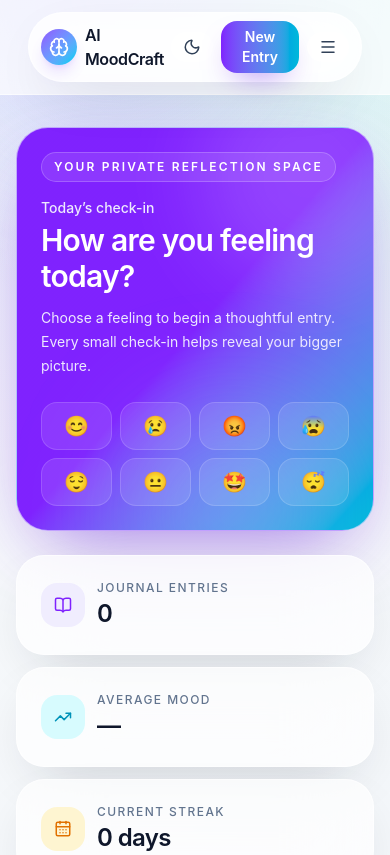
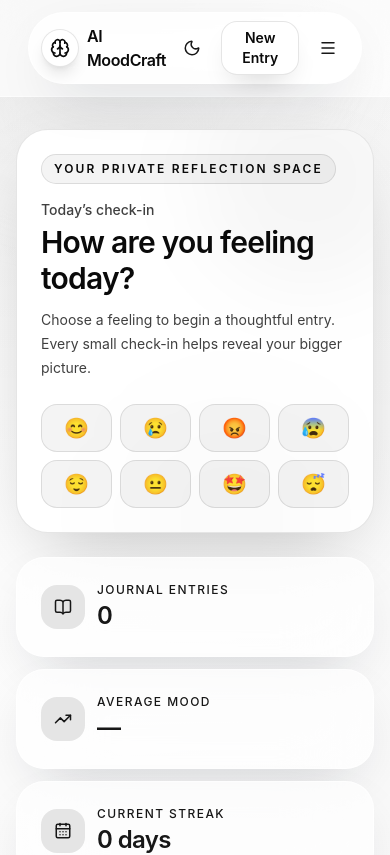
Before and after one commit to WilWilbert123/AIMoodCraft, a React (Vite) app: page / in a window 390 px wide. Shown: the top 855 px of the page. Built offline with nearby package versions, Linux system fonts and the light colour scheme; no server answers; the database is empty.

Commit message:
style(theme): refactor light and dark modes to strict black and white palette

```diff
--- a/src/components/layout/Header.tsx
+++ b/src/components/layout/Header.tsx
@@ -24,16 +24,16 @@ export const Header: React.FC<HeaderProps> = ({ isDark = false, onToggleTheme })
       <div className="container-custom">
         <div className="relative flex items-center justify-between rounded-full border border-white/60 bg-white/70 px-3 py-2 shadow-[0_20px_60px_-24px_rgba(15,23,42,0.24)] backdrop-blur-xl dark:border-slate-800/80 dark:bg-slate-950/80">
           <div className="flex items-center gap-2">
-            <div className="rounded-full bg-gradient-to-br from-violet-500 to-cyan-400 p-2 shadow-lg shadow-violet-500/20">
-              <Brain className="h-5 w-5 text-white" />
+            <div className="rounded-full border border-black/10 bg-white p-2 shadow-lg shadow-black/10 dark:border-white/10 dark:bg-neutral-950">
+              <Brain className="h-5 w-5 text-neutral-950 dark:text-white" />
             </div>
-            <span className="text-base font-semibold tracking-tight text-slate-900 dark:text-slate-100">AI MoodCraft</span>
+            <span className="text-base font-semibold tracking-tight text-neutral-950 dark:text-white">AI MoodCraft</span>
           </div>
 
           <nav className="hidden items-center gap-6 md:flex">
-            <Link to="/" className="text-sm font-medium text-slate-600 transition-colors hover:text-slate-900 dark:text-slate-300 dark:hover:text-white">Dashboard</Link>
-            <Link to="/journal" className="text-sm font-medium text-slate-600 transition-colors hover:text-slate-900 dark:text-slate-300 dark:hover:text-white">Journal</Link>
-            <Link to="/insights" className="text-sm font-medium text-slate-600 transition-colors hover:text-slate-900 dark:text-slate-300 dark:hover:text-white">Insights</Link>
+            <Link to="/" className="text-sm font-medium text-neutral-700 transition-colors hover:text-black dark:text-neutral-300 dark:hover:text-white">Dashboard</Link>
+            <Link to="/journal" className="text-sm font-medium text-neutral-700 transition-colors hover:text-black dark:text-neutral-300 dark:hover:text-white">Journal</Link>
+            <Link to="/insights" className="text-sm font-medium text-neutral-700 transition-colors hover:text-black dark:text-neutral-300 dark:hover:text-white">Insights</Link>
           </nav>
 
           <div className="flex items-center gap-2">
--- a/src/components/ui/Button.tsx
+++ b/src/components/ui/Button.tsx
@@ -21,7 +21,7 @@ export const Button: React.FC<ButtonProps> = ({
   const baseStyles = 'inline-flex items-center justify-center rounded-2xl font-semibold transition-all duration-200 focus:outline-none focus:ring-2 focus:ring-offset-2 disabled:opacity-50 disabled:cursor-not-allowed active:scale-[0.98]';
 
   const variantStyles = {
-    primary: 'bg-gradient-to-r from-violet-600 to-cyan-500 text-white shadow-[0_14px_30px_-14px_rgba(124,58,237,0.65)] hover:from-violet-500 hover:to-cyan-400 focus:ring-violet-500 dark:from-violet-500 dark:to-cyan-400',
+    primary: 'border border-black/10 bg-white text-neutral-950 shadow-[0_14px_30px_-14px_rgba(0,0,0,0.22)] hover:bg-neutral-100 focus:ring-black dark:border-white/10 dark:bg-neutral-950 dark:text-white dark:hover:bg-neutral-800 dark:focus:ring-white',
     secondary: 'bg-slate-900/90 text-white hover:bg-slate-800 focus:ring-slate-400 dark:bg-slate-100 dark:text-slate-900 dark:hover:bg-slate-200',
     danger: 'bg-red-500 hover:bg-red-600 text-white focus:ring-red-500 dark:bg-red-600 dark:hover:bg-red-500',
     success: 'bg-emerald-500 hover:bg-emerald-600 text-white focus:ring-emerald-500 dark:bg-emerald-600 dark:hover:bg-emerald-500',
--- a/src/index.css
+++ b/src/index.css
@@ -10,21 +10,53 @@
   body {
     @apply min-h-screen bg-slate-50 text-slate-900 antialiased transition-colors duration-300 dark:bg-slate-950 dark:text-slate-100;
     background-image:
-      radial-gradient(circle at top left, rgba(129, 140, 248, 0.16), transparent 28%),
-      radial-gradient(circle at top right, rgba(45, 212, 191, 0.14), transparent 30%),
-      linear-gradient(135deg, rgba(248, 250, 252, 0.98), rgba(241, 245, 249, 0.96));
+      radial-gradient(circle at top left, rgba(0, 0, 0, 0.06), transparent 28%),
+      radial-gradient(circle at top right, rgba(0, 0, 0, 0.035), transparent 30%),
+      linear-gradient(135deg, #ffffff, #f5f5f5);
   }
 
   html.dark body {
     background-image:
-      radial-gradient(circle at top left, rgba(129, 140, 248, 0.16), transparent 28%),
-      radial-gradient(circle at top right, rgba(6, 182, 212, 0.14), transparent 30%),
-      linear-gradient(135deg, #020617 0%, #030712 50%, #0f172a 100%);
+      radial-gradient(circle at top left, rgba(255, 255, 255, 0.07), transparent 28%),
+      linear-gradient(135deg, #050505 0%, #111111 100%);
   }
 
   * {
     @apply box-border;
   }
+}
+
+/* Monochrome theme: all former accent utility classes resolve to neutral ink. */
+@layer utilities {
+  [class*="text-slate-"], [class*="text-gray-"], [class*="text-red-"] {
+    color: #171717 !important;
+  }
+
+  html.dark [class*="text-slate-"], html.dark [class*="text-gray-"], html.dark [class*="text-red-"] {
+    color: #f5f5f5 !important;
+  }
+
+  [class*="text-violet-"], [class*="text-cyan-"], [class*="text-emerald-"], [class*="text-amber-"], [class*="text-sky-"], [class*="text-rose-"], [class*="text-purple-"], [class*="text-green-"], [class*="text-primary-"] {
+    color: #171717 !important;
+  }
+
+  html.dark [class*="text-violet-"], html.dark [class*="text-cyan-"], html.dark [class*="text-emerald-"], html.dark [class*="text-amber-"], html.dark [class*="text-sky-"], html.dark [class*="text-rose-"], html.dark [class*="text-purple-"], html.dark [class*="text-green-"], html.dark [class*="text-primary-"] {
+    color: #f5f5f5 !important;
+  }
+
+  [class*="bg-violet-"], [class*="bg-cyan-"], [class*="bg-emerald-"], [class*="bg-amber-"], [class*="bg-sky-"], [class*="bg-rose-"], [class*="bg-purple-"], [class*="bg-green-"], [class*="bg-primary-"] {
+    background-color: #e5e5e5 !important;
+  }
+
+  html.dark [class*="bg-violet-"], html.dark [class*="bg-cyan-"], html.dark [class*="bg-emerald-"], html.dark [class*="bg-amber-"], html.dark [class*="bg-sky-"], html.dark [class*="bg-rose-"], html.dark [class*="bg-purple-"], html.dark [class*="bg-green-"], html.dark [class*="bg-primary-"] {
+    background-color: #262626 !important;
+  }
+
+  [class*="from-violet-"], [class*="from-cyan-"], [class*="from-emerald-"], [class*="from-amber-"], [class*="from-sky-"] { --tw-gradient-from: #171717 var(--tw-gradient-from-position) !important; }
+  [class*="via-violet-"], [class*="via-cyan-"] { --tw-gradient-via: #262626 var(--tw-gradient-via-position) !important; }
+  [class*="to-violet-"], [class*="to-cyan-"], [class*="to-emerald-"], [class*="to-amber-"], [class*="to-sky-"] { --tw-gradient-to: #404040 var(--tw-gradient-to-position) !important; }
+  [class*="border-violet-"], [class*="border-cyan-"], [class*="border-emerald-"], [class*="border-amber-"], [class*="border-sky-"], [class*="border-rose-"], [class*="border-purple-"], [class*="border-green-"] { border-color: #a3a3a3 !important; }
+  [class*="ring-violet-"], [class*="ring-cyan-"], [class*="ring-emerald-"], [class*="ring-amber-"] { --tw-ring-color: #171717 !important; }
 }
 
 @layer components {
--- a/src/pages/Dashboard.tsx
+++ b/src/pages/Dashboard.tsx
@@ -23,16 +23,16 @@ export const Dashboard: React.FC = () => {
 
   return (
     <div className="space-y-6 sm:space-y-8">
-      <section className="relative overflow-hidden rounded-[32px] border border-violet-200/70 bg-gradient-to-br from-violet-600 via-violet-600 to-cyan-500 p-6 text-white shadow-[0_28px_80px_-28px_rgba(109,40,217,0.7)] sm:p-8">
-        <div className="pointer-events-none absolute -right-12 -top-16 h-56 w-56 rounded-full bg-white/15 blur-2xl" />
-        <div className="pointer-events-none absolute -bottom-20 left-1/3 h-48 w-48 rounded-full bg-cyan-200/25 blur-3xl" />
+      <section className="relative overflow-hidden rounded-[32px] border border-black/10 bg-white p-6 text-neutral-950 shadow-[0_28px_80px_-28px_rgba(0,0,0,0.28)] dark:border-white/10 dark:bg-neutral-950 dark:text-white sm:p-8">
+        <div className="pointer-events-none absolute -right-12 -top-16 h-56 w-56 rounded-full bg-black/[0.035] blur-2xl dark:bg-white/[0.07]" />
+        <div className="pointer-events-none absolute -bottom-20 left-1/3 h-48 w-48 rounded-full bg-black/[0.025] blur-3xl dark:bg-white/[0.04]" />
         <div className="relative max-w-2xl">
-          <div className="mb-4 inline-flex items-center gap-2 rounded-full border border-white/20 bg-white/10 px-3 py-1.5 text-xs font-semibold uppercase tracking-[0.18em]">
+          <div className="mb-4 inline-flex items-center gap-2 rounded-full border border-black/10 bg-black/[0.045] px-3 py-1.5 text-xs font-semibold uppercase tracking-[0.18em] dark:border-white/15 dark:bg-white/10">
             Your private reflection space
           </div>
-          <p className="text-sm font-medium text-violet-100">Today’s check-in</p>
-          <h1 className="mt-1 text-3xl font-semibold tracking-tight sm:text-4xl">How are you feeling today?</h1>
-          <p className="mt-3 max-w-xl text-sm leading-6 text-violet-100 sm:text-base">Choose a feeling to begin a thoughtful entry. Every small check-in helps reveal your bigger picture.</p>
+          <p className="text-sm font-medium text-neutral-700 dark:text-white/75">Today’s check-in</p>
+          <h1 className="mt-1 text-3xl font-semibold tracking-tight text-neutral-950 dark:text-white sm:text-4xl">How are you feeling today?</h1>
+          <p className="mt-3 max-w-xl text-sm leading-6 text-neutral-700 dark:text-white/75 sm:text-base">Choose a feeling to begin a thoughtful entry. Every small check-in helps reveal your bigger picture.</p>
 
           <div className="mt-6 grid grid-cols-4 gap-2 sm:flex sm:flex-wrap">
             {MOOD_OPTIONS.map((mood) => (
@@ -40,7 +40,7 @@ export const Dashboard: React.FC = () => {
                 key={mood.value}
                 type="button"
                 onClick={() => navigate(`/journal?new=1&mood=${mood.value}`)}
-                className="group flex min-h-12 flex-col items-center justify-center rounded-2xl border border-white/15 bg-white/10 px-2 py-2 text-white transition duration-200 hover:-translate-y-0.5 hover:bg-white/20 focus:outline-none focus:ring-2 focus:ring-white focus:ring-offset-2 focus:ring-offset-violet-600 sm:min-w-16"
+                className="group flex min-h-12 flex-col items-center justify-center rounded-2xl border border-black/10 bg-black/[0.045] px-2 py-2 text-neutral-950 transition duration-200 hover:-translate-y-0.5 hover:bg-black/[0.09] focus:outline-none focus:ring-2 focus:ring-black focus:ring-offset-2 focus:ring-offset-white dark:border-white/15 dark:bg-white/10 dark:text-white dark:hover:bg-white/20 dark:focus:ring-white dark:focus:ring-offset-neutral-950 sm:min-w-16"
                 aria-label={`Start a ${mood.label.toLowerCase()} journal entry`}
               >
                 <span className="text-xl transition-transform duration-200 group-hover:scale-110">{mood.emoji}</span>
--- a/src/utils/constants.ts
+++ b/src/utils/constants.ts
@@ -12,14 +12,14 @@ export const MOODS = {
 } as const;
 
 export const MOOD_CONFIG: Record<Mood, { color: string; emoji: string; label: string }> = {
-  happy: { color: '#4CAF50', emoji: '😊', label: 'Happy' },
-  sad: { color: '#2196F3', emoji: '😢', label: 'Sad' },
-  angry: { color: '#F44336', emoji: '😡', label: 'Angry' },
-  anxious: { color: '#FF9800', emoji: '😰', label: 'Anxious' },
-  calm: { color: '#9C27B0', emoji: '😌', label: 'Calm' },
-  neutral: { color: '#9E9E9E', emoji: '😐', label: 'Neutral' },
-  excited: { color: '#FF6B6B', emoji: '🤩', label: 'Excited' },
-  tired: { color: '#795548', emoji: '😴', label: 'Tired' }
+  happy: { color: '#171717', emoji: '😊', label: 'Happy' },
+  sad: { color: '#404040', emoji: '😢', label: 'Sad' },
+  angry: { color: '#262626', emoji: '😡', label: 'Angry' },
+  anxious: { color: '#525252', emoji: '😰', label: 'Anxious' },
+  calm: { color: '#737373', emoji: '😌', label: 'Calm' },
+  neutral: { color: '#A3A3A3', emoji: '😐', label: 'Neutral' },
+  excited: { color: '#0A0A0A', emoji: '🤩', label: 'Excited' },
+  tired: { color: '#666666', emoji: '😴', label: 'Tired' }
 };
 
 export const MOOD_OPTIONS = Object.entries(MOOD_CONFIG).map(([key, value]) => ({
```
